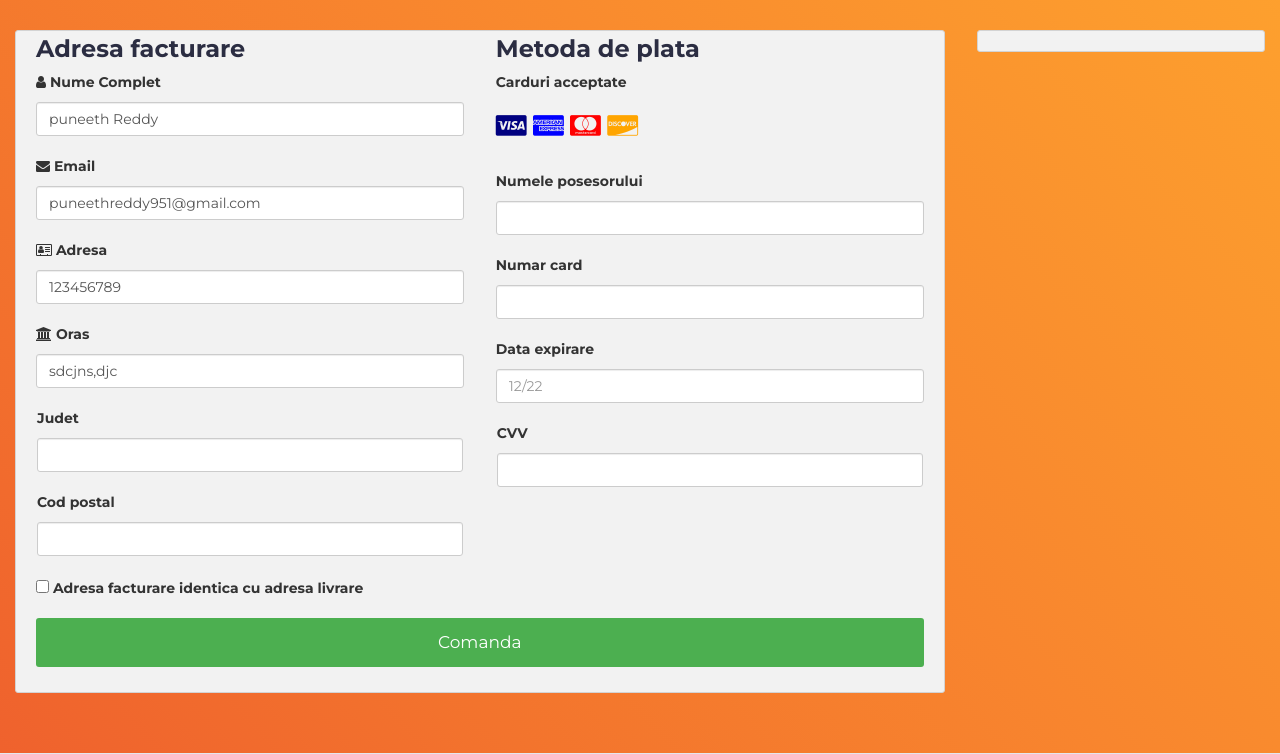
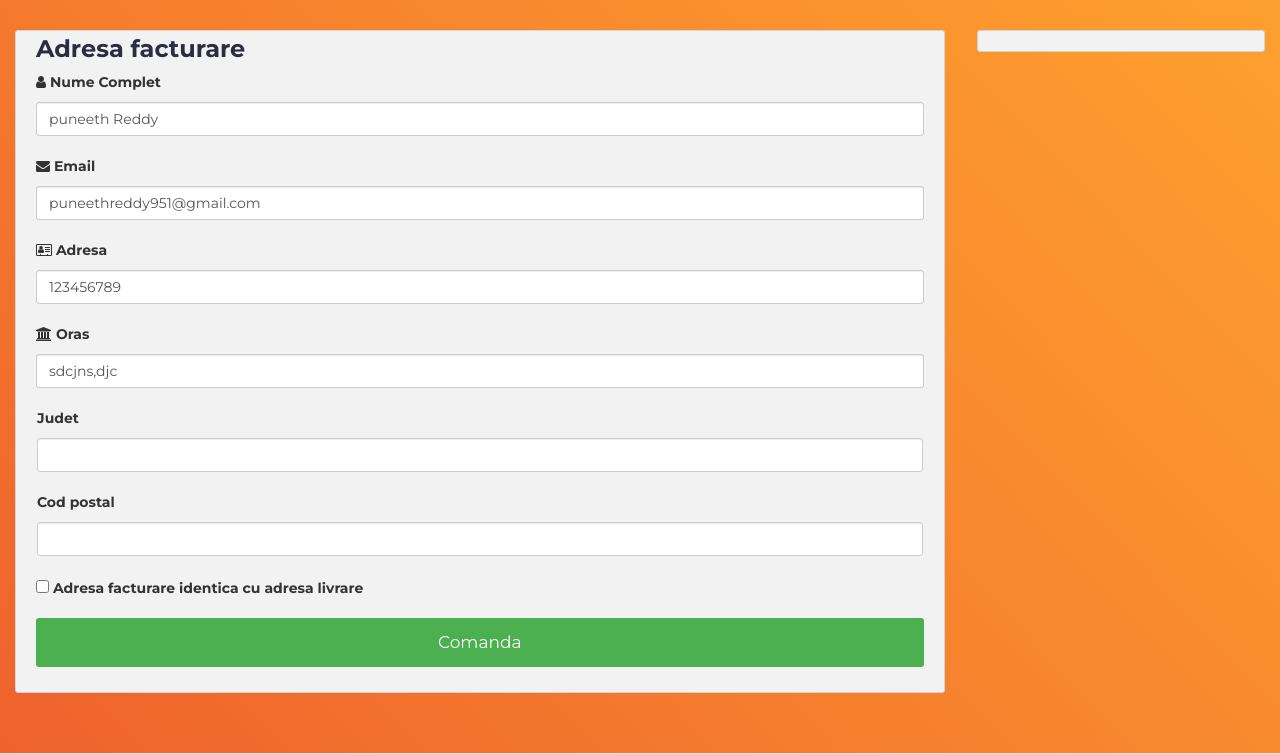
Before and after one commit to floreapaun/online-shopping-system, a PHP site: page /myfiles/checkout.php in a window 1280 px wide. Shown: the part 227-981 px from the top of the page. Run offline with PHP 8.4, Linux system fonts and the light colour scheme; a user stored in the database is signed in; data comes from the database, SQL or seed files in the repository; data that the repository does not hold is empty; some libraries are stand-ins or nearby versions.

Commit message:
Removed credit card pay method.

```diff
--- a/checkout.php
+++ b/checkout.php
@@ -143,38 +143,6 @@ span.price {
 					</div>
 
 
-					<div class="col-50">
-						<h3>Metoda de plata</h3>
-						<label for="fname">Carduri acceptate</label>
-						<div class="icon-container">
-						<i class="fa fa-cc-visa" style="color:navy;"></i>
-						<i class="fa fa-cc-amex" style="color:blue;"></i>
-						<i class="fa fa-cc-mastercard" style="color:red;"></i>
-						<i class="fa fa-cc-discover" style="color:orange;"></i>
-						</div>
-
-
-						<label for="cname">Numele posesorului</label>
-						<input type="text" id="cname" name="cardname" class="form-control" pattern="^[a-zA-Z ]+$" required>
-
-						<div class="form-group" id="card-number-field">
-                        <label for="cardNumber">Numar card</label>
-                        <input type="text" class="form-control" id="cardNumber" name="cardNumber" required>
-                    </div>
-						<label for="expdate">Data expirare</label>
-						<input type="text" id="expdate" name="expdate" class="form-control" pattern="^((0[1-9])|(1[0-2]))\/(\d{2})$" placeholder="12/22"required>
-
-
-						<div class="row">
-
-						<div class="col-50">
-							<div class="form-group CVV">
-								<label for="cvv">CVV</label>
-								<input type="text" class="form-control" name="cvv" id="cvv" required>
-						</div>
-						</div>
-					</div>
-					</div>
 					</div>
 					<label><input type="CHECKBOX" name="q" class="roomselect" value="conform" required> Adresa facturare identica cu adresa livrare
 					</label>';
```
